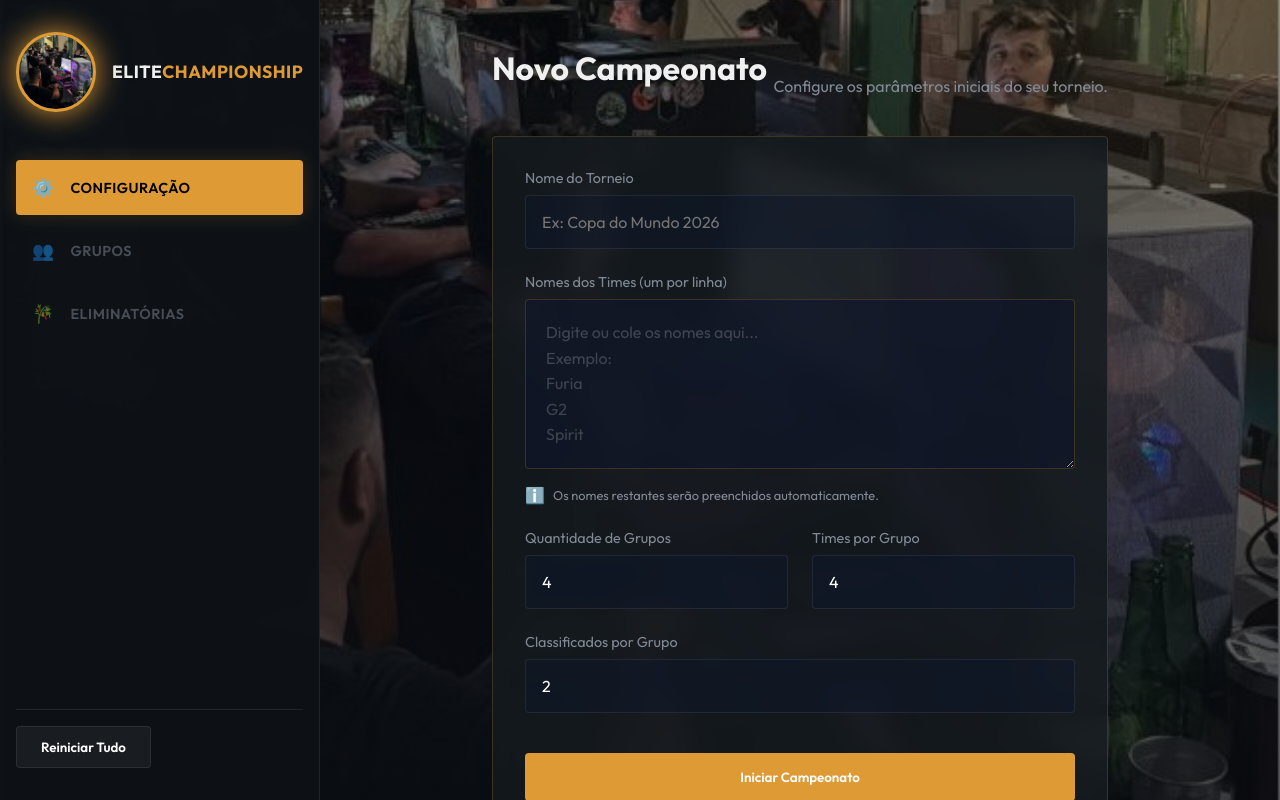
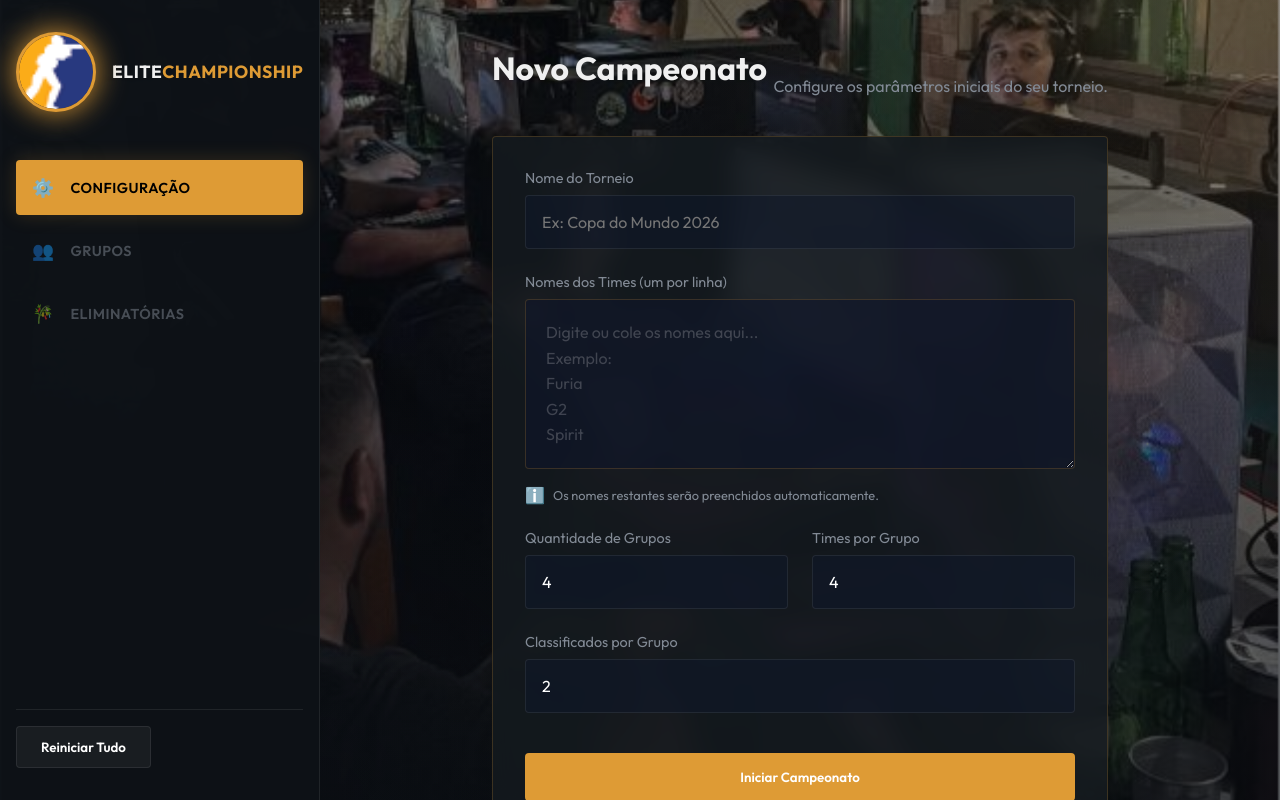
Before and after one commit to Barban3gr4/campeonato, a website: page index.html in a window 1280 px wide. Drawn offline with Linux system fonts and the light colour scheme.

Commit message:
alterado img

```diff
--- a/index.html
+++ b/index.html
@@ -22,7 +22,7 @@
       <aside class="sidebar">
         <div class="logo">
           <div class="logo-icon">
-            <img src="img/Azhz8Qq9Vu.png" alt="Logo">
+            <img src="img/cs2.png" alt="Logo CS2">
           </div>
           <h1>Elite<span>Championship</span></h1>
         </div>
```
Also changed, not shown: img/cs2.png (added).
